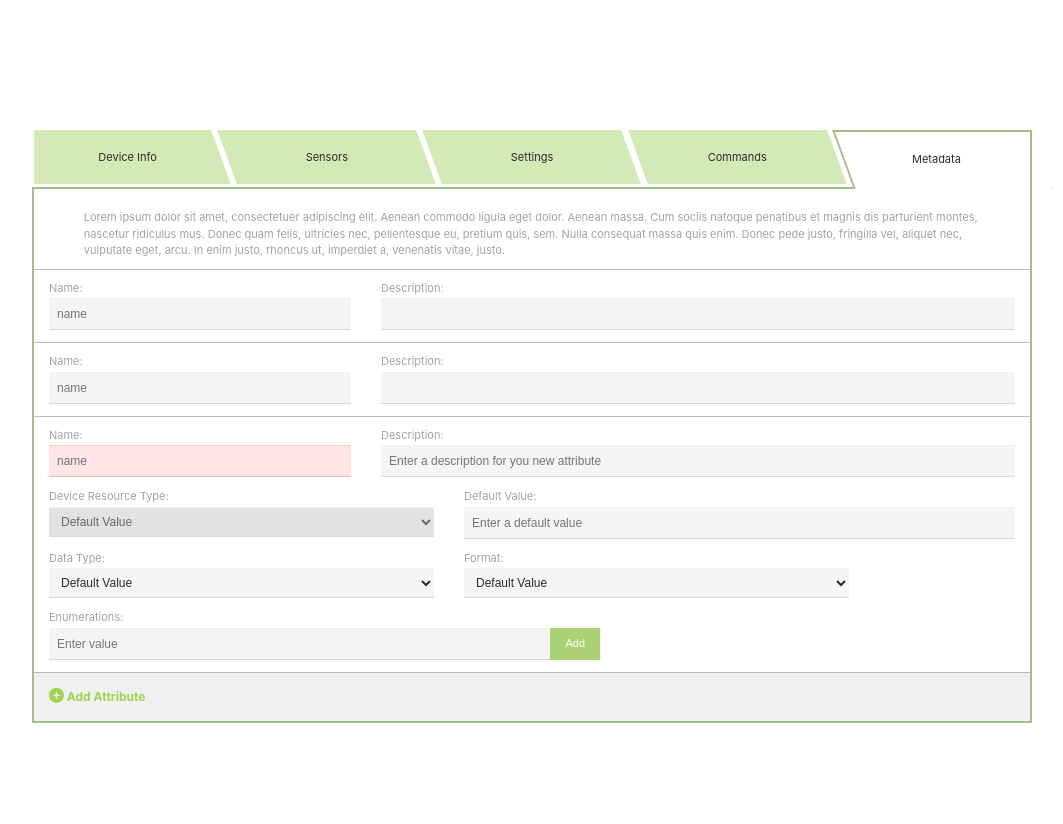
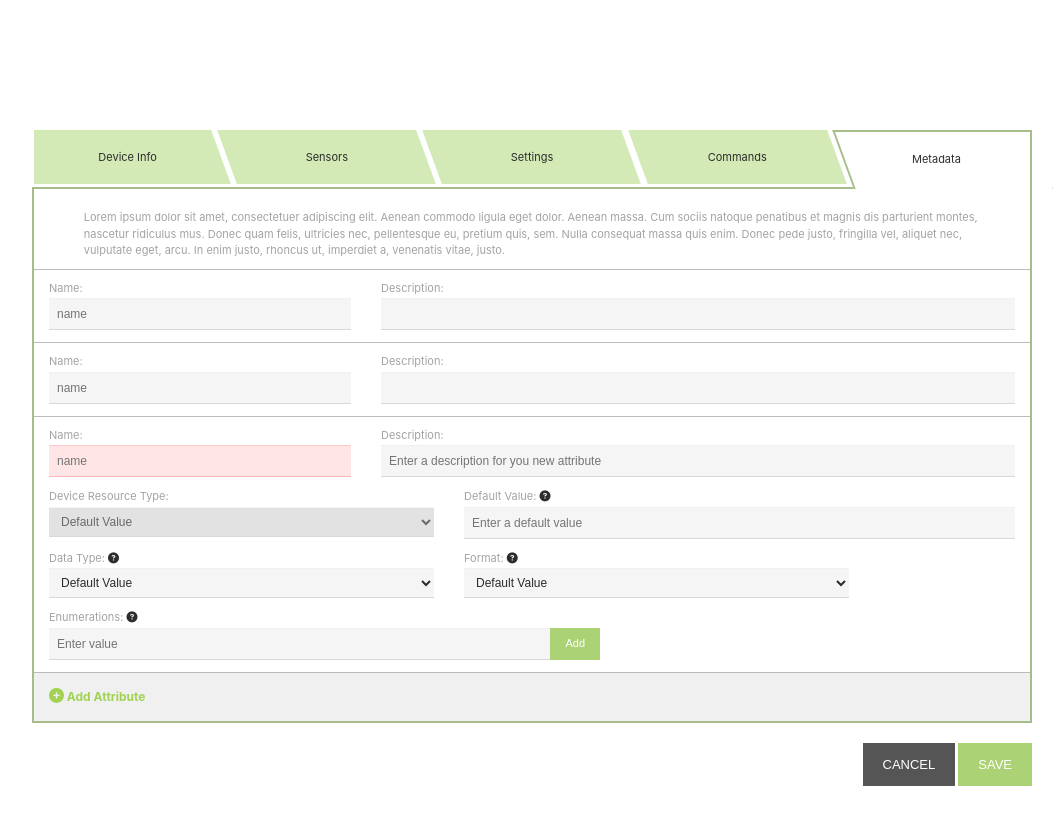
Before and after one commit to jmillos/jospina1, a plain HTML site: page index.html in a window 1280 px wide. Shown: the whole page, without its empty margins (108-1171 px from the left). Drawn offline with nearby package versions, Linux system fonts and the light colour scheme.

Commit message:
Put icons

```diff
--- a/index.html
+++ b/index.html
@@ -122,7 +122,7 @@
                     <div class="col-md-7">
                         <div class="field-group">
                             <label>
-                                Default Value:
+                                Default Value: <i class="fa fa-question-circle" aria-hidden="true"></i>
                             </label>
                             <input type="text" class="field-control" placeholder="Enter a default value" />
                         </div>
@@ -131,7 +131,7 @@
                     <div class="col-md-5">
                         <div class="field-group">
                             <label>
-                                Data Type:
+                                Data Type: <i class="fa fa-question-circle" aria-hidden="true"></i>
                             </label>
                             <select class="field-control" placeholder="Default Value">
                                 <option value="">Default Value</option>
@@ -143,7 +143,7 @@
                     <div class="col-md-5">
                         <div class="field-group">
                             <label>
-                                Format:
+                                Format: <i class="fa fa-question-circle" aria-hidden="true"></i>
                             </label>
                             <select class="field-control" placeholder="Default Value">
                                 <option value="">Default Value</option>
@@ -156,7 +156,7 @@
                     <div class="col-md-7">
                         <div class="field-group">
                             <label>
-                                Enumerations:
+                                Enumerations: <i class="fa fa-question-circle" aria-hidden="true"></i>
                             </label>
                             <div class="d-flex">
                                 <input type="text" class="field-control" placeholder="Enter value" />
@@ -173,6 +173,11 @@
                     <i class="fa fa-plus-circle" aria-hidden="true"></i> Add Attribute
                 </footer>
             </div>
+
+            <div class="actions d-flex justify-content-end">
+                <button class="button btn-cancel">Cancel</button>
+                <button class="button">Save</button>
+            </div>
         </div>
     <!-- </div> -->
 </body>
--- a/sass/_variables.scss
+++ b/sass/_variables.scss
@@ -11,6 +11,7 @@ $color-text3:         #a1d252;
 $gray1:               #f5f5f5;
 $gray2:               #f0f0f0;
 $gray3:               #bbb;
+$gray4:               #555555;
 
 $red1:                #f00;
 
--- a/sass/main.scss
+++ b/sass/main.scss
@@ -31,6 +31,22 @@
     padding: 0 15px;
 }
 
+.actions {
+    margin-top: 20px;
+    padding-right: 12px;
+
+    .button {
+        font-size: 13px;
+        margin-left: 3px;
+        padding: 12px 20px;
+        text-transform: uppercase;
+
+        &.btn-cancel {
+            background-color: $gray4;
+        }
+    }
+}
+
 .main-content {
     border: 2px solid $base-color2;
     margin: 0 12px;
@@ -60,6 +76,10 @@
         display: inline-block;
         font-size: 11px;
         margin-bottom: 2px;
+    }
+
+    i.fa {
+        color: $color-text1;
     }
 
     .field-control {
```
Also changed, not shown: css/main.css.
